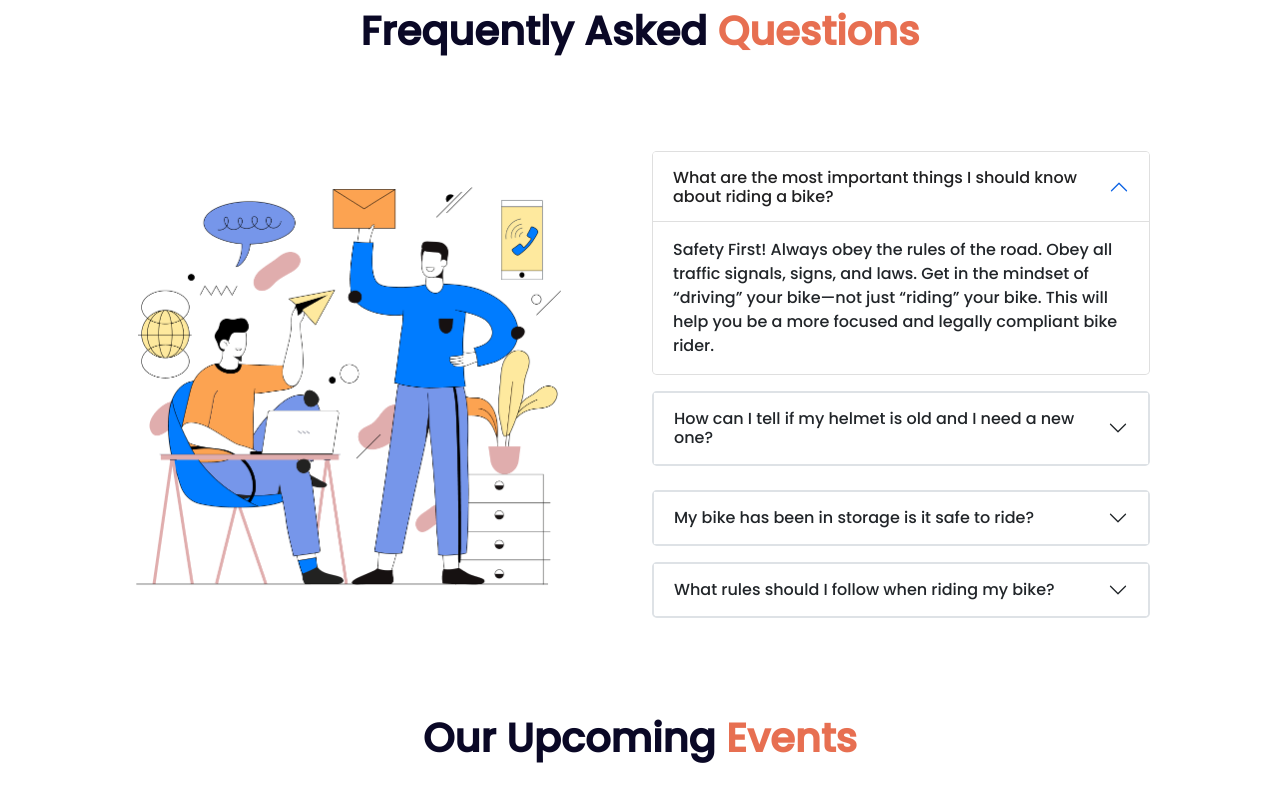
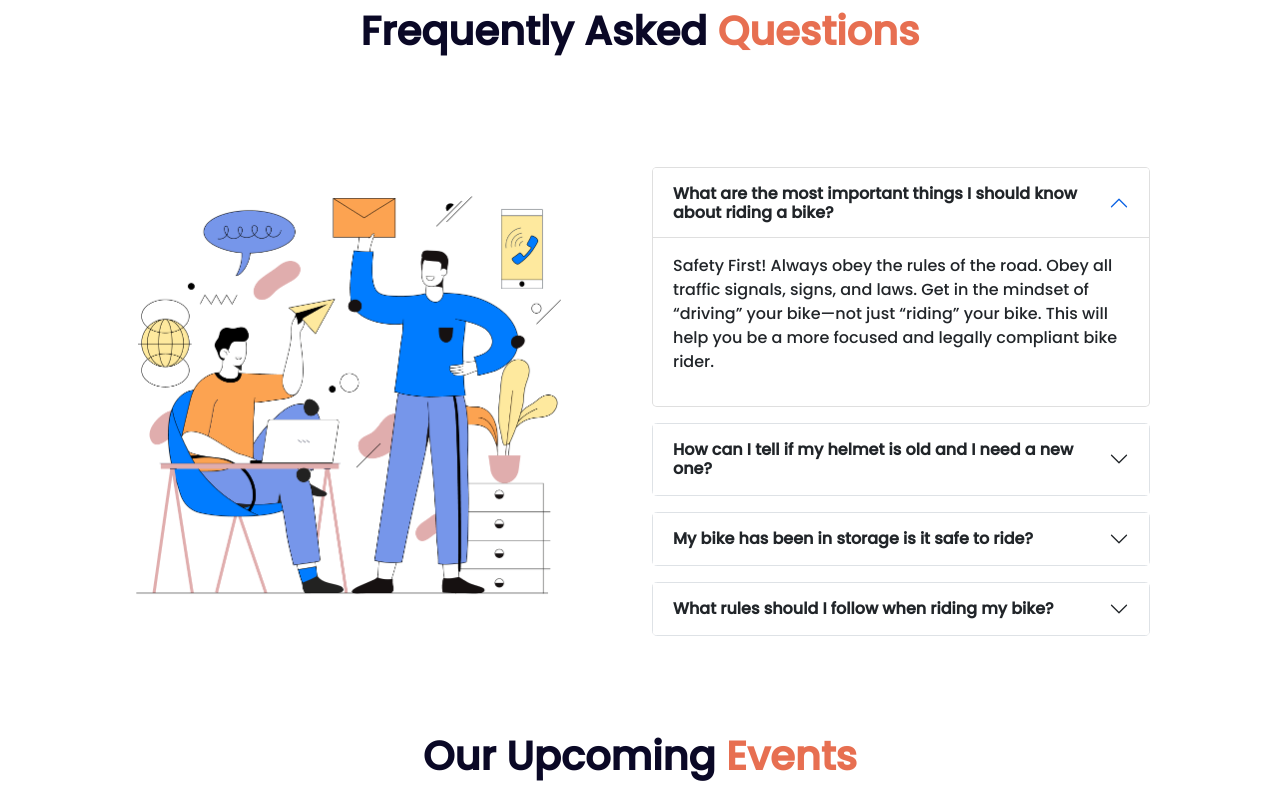
Before and after one commit to SanjidaNowrin/-honda-cbr-bootstrap-website, a plain HTML site: page index.html in a window 1280 px wide. Shown: the part 1796-2608 px from the top of the page. Drawn offline with nearby package versions, Linux system fonts and the light colour scheme.

Commit message:
accordation

```diff
--- a/index.html
+++ b/index.html
@@ -168,83 +168,99 @@
                 </div>
                 <div class="col-md-6">
                     <!-- accordation start -->
-                    <div class="accordion" id="accordionPanelsStayOpenExample">
-                        <div class="accordion-item rounded-3">
-                            <h2 class="accordion-header" id="panelsStayOpen-headingOne">
-                                <button class="accordion-button" type="button" data-bs-toggle="collapse"
-                                    data-bs-target="#panelsStayOpen-collapseOne" aria-expanded="true"
-                                    aria-controls="panelsStayOpen-collapseOne">
-                                    What are the most important things I should
-                                    know about riding a bike?
+                    <div class="accordion" id="accordionExample">
+                        <div class="accordion-item rounded-3 mt-3">
+                            <h2 class="accordion-header" id="headingOne">
+                                <button class="accordion-button fw-bold text-dark" type="button"
+                                    data-bs-toggle="collapse" data-bs-target="#collapseOne" aria-expanded="true"
+                                    aria-controls="collapseOne">
+                                    What are the most important things I should know about
+                                    riding a bike?
                                 </button>
                             </h2>
-                            <div id="panelsStayOpen-collapseOne" class="accordion-collapse collapse show"
-                                aria-labelledby="panelsStayOpen-headingOne">
+                            <div id="collapseOne" class="accordion-collapse collapse show" aria-labelledby="headingOne"
+                                data-bs-parent="#accordionExample">
                                 <div class="accordion-body">
-                                    Safety First! Always obey the rules of the road. Obey all traffic signals, signs,
-                                    and laws. Get in the mindset of “driving” your bike—not just “riding” your bike.
-                                    This will help you be a more focused and legally compliant bike rider.
+                                    <p class="accordion-ans">
+                                        Safety First! Always obey the rules of the road.
+                                        Obey all traffic signals, signs, and laws. Get in
+                                        the mindset of “driving” your bike—not just “riding”
+                                        your bike. This will help you be a more focused and
+                                        legally compliant bike rider.
+                                    </p>
                                 </div>
                             </div>
                         </div>
-
-                        <div class="accordion-item border border-2 mt-3 rounded-3 ">
-                            <h2 class="accordion-header" id="panelsStayOpen-headingTwo">
-                                <button class="accordion-button collapsed" type="button" data-bs-toggle="collapse"
-                                    data-bs-target="#panelsStayOpen-collapseTwo" aria-expanded="false"
-                                    aria-controls="panelsStayOpen-collapseTwo">
-                                    How can I tell if my helmet is old and I need a
-                                    new one?
+                        <div class="accordion-item rounded-3 mt-3 border">
+                            <h2 class="accordion-header" id="headingTwo">
+                                <button class="accordion-button collapsed fw-bold text-dark" type="button"
+                                    data-bs-toggle="collapse" data-bs-target="#collapseTwo" aria-expanded="false"
+                                    aria-controls="collapseTwo">
+                                    How can I tell if my helmet is old and I need a new
+                                    one?
                                 </button>
                             </h2>
-                            <div id="panelsStayOpen-collapseTwo" class="accordion-collapse collapse"
-                                aria-labelledby="panelsStayOpen-headingTwo">
+                            <div id="collapseTwo" class="accordion-collapse collapse" aria-labelledby="headingTwo"
+                                data-bs-parent="#accordionExample">
                                 <div class="accordion-body">
-                                    Safety First! Always obey the rules of the road. Obey all traffic signals, signs,
-                                    and laws. Get in the mindset of “driving” your bike—not just “riding” your bike.
-                                    This will help you be a more focused and legally compliant bike rider.
+                                    <p class="accordion-ans">
+                                        Safety First! Always obey the rules of the road.
+                                        Obey all traffic signals, signs, and laws. Get in
+                                        the mindset of “driving” your bike—not just “riding”
+                                        your bike. This will help you be a more focused and
+                                        legally compliant bike rider.
+                                    </p>
                                 </div>
                             </div>
                         </div>
-                        <div class="accordion-item border border-2 rounded-3 mt-4">
-                            <h2 class="accordion-header" id="panelsStayOpen-headingTwo">
-                                <button class="accordion-button collapsed" type="button" data-bs-toggle="collapse"
-                                    data-bs-target="#panelsStayOpen-collapseTwo" aria-expanded="false"
-                                    aria-controls="panelsStayOpen-collapseTwo">
+                        <div class="accordion-item rounded-3 mt-3 border">
+                            <h2 class="accordion-header" id="headingThree">
+                                <button class="accordion-button collapsed fw-bold text-dark" type="button"
+                                    data-bs-toggle="collapse" data-bs-target="#collapseThree" aria-expanded="false"
+                                    aria-controls="collapseThree">
                                     My bike has been in storage is it safe to ride?
                                 </button>
                             </h2>
-                            <div id="panelsStayOpen-collapseTwo" class="accordion-collapse collapse"
-                                aria-labelledby="panelsStayOpen-headingTwo">
+                            <div id="collapseThree" class="accordion-collapse collapse" aria-labelledby="headingThree"
+                                data-bs-parent="#accordionExample">
                                 <div class="accordion-body">
-                                    Safety First! Always obey the rules of the road. Obey all traffic signals, signs,
-                                    and laws. Get in the mindset of “driving” your bike—not just “riding” your bike.
-                                    This will help you be a more focused and legally compliant bike rider.
+                                    <p class="accordion-ans">
+                                        Safety First! Always obey the rules of the road.
+                                        Obey all traffic signals, signs, and laws. Get in
+                                        the mindset of “driving” your bike—not just “riding”
+                                        your bike. This will help you be a more focused and
+                                        legally compliant bike rider.
+                                    </p>
                                 </div>
                             </div>
                         </div>
-                        <div class="accordion-item border border-2 mt-3 rounded-3 ">
-                            <h2 class="accordion-header" id="panelsStayOpen-headingThree">
-                                <button class="accordion-button collapsed" type="button" data-bs-toggle="collapse"
-                                    data-bs-target="#panelsStayOpen-collapseThree" aria-expanded="false"
-                                    aria-controls="panelsStayOpen-collapseThree">
+                        <div class="accordion-item rounded-3 mt-3 border">
+                            <h2 class="accordion-header" id="headingThree">
+                                <button class="accordion-button collapsed fw-bold text-dark" type="button"
+                                    data-bs-toggle="collapse" data-bs-target="#collapseThree" aria-expanded="false"
+                                    aria-controls="collapseThree">
                                     What rules should I follow when riding my bike?
                                 </button>
                             </h2>
-                            <div id="panelsStayOpen-collapseThree" class="accordion-collapse collapse"
-                                aria-labelledby="panelsStayOpen-headingThree">
+                            <div id="collapseThree" class="accordion-collapse collapse" aria-labelledby="headingThree"
+                                data-bs-parent="#accordionExample">
                                 <div class="accordion-body">
-                                    <strong>This is the third item's accordion body.</strong> It is hidden by default,
-                                    until the collapse plugin adds the appropriate classes that we use to style each
-                                    element. These classes control the overall appearance, as well as the showing and
-                                    hiding via CSS transitions. You can modify any of this with custom CSS or overriding
-                                    our default variables. It's also worth noting that just about any HTML can go within
-                                    the <code>.accordion-body</code>, though the transition does limit overflow.
+                                    <p class="accordion-ans">
+                                        Safety First! Always obey the rules of the road.
+                                        Obey all traffic signals, signs, and laws. Get in
+                                        the mindset of “driving” your bike—not just “riding”
+                                        your bike. This will help you be a more focused and
+                                        legally compliant bike rider.
+                                    </p>
                                 </div>
                             </div>
                         </div>
                     </div>
                 </div>
+            </div>
+            </div>
+            </div>
+            </div>
             </div>
         </section>
         <!----------
```
